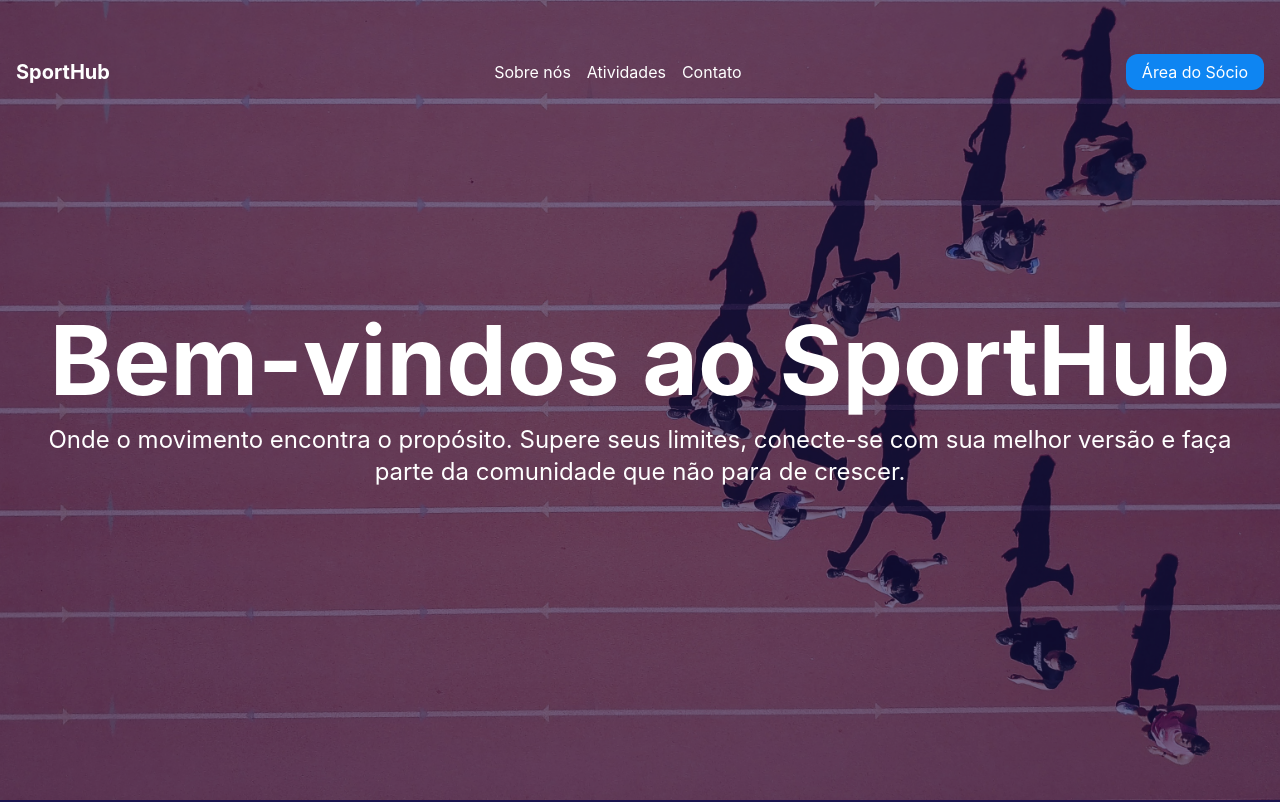
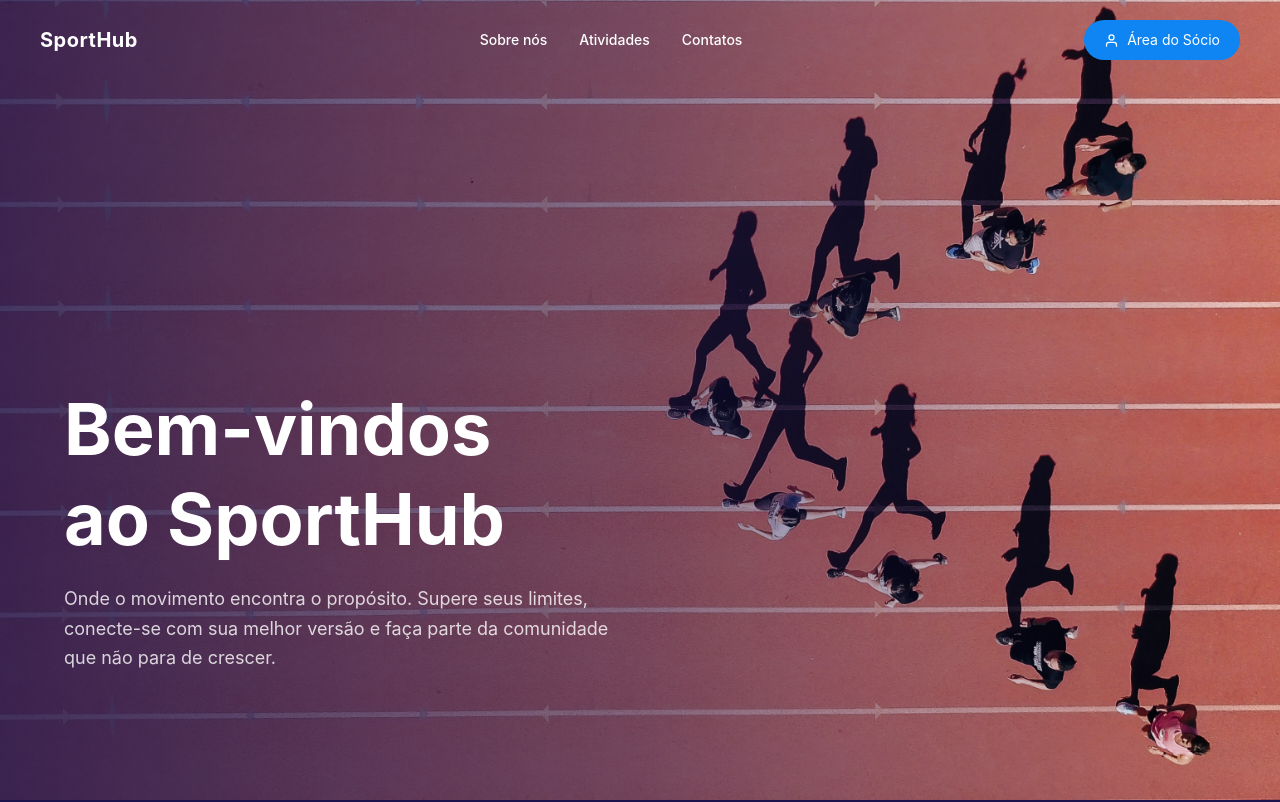
Before and after one commit to GabriAssiss/SportHub, a React (Vite) app in the folder sporthub-landing-page/: page / in a window 1280 px wide. Shown: the top 802 px of the page. Built offline with nearby package versions, Linux system fonts and the light colour scheme.

Commit message:
refactor: header and hero section refactor

```diff
--- a/sporthub-landing-page/src/components/Header.tsx
+++ b/sporthub-landing-page/src/components/Header.tsx
@@ -1,20 +1,21 @@
+import { FiUser } from "react-icons/fi";
+
 export default function Header() {
     return (
-        <header className="text-white z-10 h-36 absolute top-0 left-0 w-full">
-            <nav className="flex items-center justify-between p-4 h-full">
-                <div>
-                    <a href="#" className="text-xl font-bold">SportHub</a>
-                </div>
-                <ul className="flex space-x-4">
-                    <li><a href="#" className="hover:underline">Sobre nós</a></li>
-                    <li><a href="#" className="hover:underline">Atividades</a></li>
-                    <li><a href="#" className="hover:underline">Contato</a></li>
+        <header className="text-white z-10 h-20 absolute top-0 left-0 w-full">
+            <nav className="flex items-center justify-between px-10 h-full">
+                <a href="#" className="text-xl font-bold tracking-wide">SportHub</a>
+
+                <ul className="flex gap-8 text-sm font-medium">
+                    <li><a href="#" className="hover:text-white/70 transition-colors">Sobre nós</a></li>
+                    <li><a href="#" className="hover:text-white/70 transition-colors">Atividades</a></li>
+                    <li><a href="#" className="hover:text-white/70 transition-colors">Contatos</a></li>
                 </ul>
-                <div>
-                    <a href="#" className="bg-secondary-blue text-white px-4 py-2 rounded-xl hover:bg-gray-200">
-                        Área do Sócio
-                    </a>
-                </div>
+
+                <a href="#" className="flex items-center gap-2 bg-secondary-blue text-white text-sm px-5 py-2.5 rounded-full hover:brightness-110 transition-all">
+                    <FiUser size={15} />
+                    Área do Sócio
+                </a>
             </nav>
         </header>
     )
--- a/sporthub-landing-page/src/components/HeroSection.tsx
+++ b/sporthub-landing-page/src/components/HeroSection.tsx
@@ -1,14 +1,15 @@
 export default function HeroSection() {
     return (
-        <section className="text-white bg-hero bg-cover bg-center bg-no-repeat h-screen flex flex-col items-center justify-center text-center p-4">
-            <div className="bg-main-blue absolute h-full w-full opacity-60">
-            </div>
+        <section className="relative text-white bg-hero bg-cover bg-center bg-no-repeat h-screen flex flex-col justify-end pb-32 px-16">
+            <div className="absolute inset-0 bg-linear-to-r from-main-blue/80 via-main-blue/50 to-transparent" />
 
-            <div className="z-10">
-                <h1 className="text-8xl font-bold mb-4">Bem-vindos ao SportHub</h1>
-                <h2 className="text-2xl">
+            <div className="relative z-10 max-w-xl">
+                <h1 className="text-7xl font-bold leading-tight mb-5">
+                    Bem-vindos<br />ao SportHub
+                </h1>
+                <p className="text-lg text-white/80 leading-relaxed">
                     Onde o movimento encontra o propósito. Supere seus limites, conecte-se com sua melhor versão e faça parte da comunidade que não para de crescer.
-                </h2>
+                </p>
             </div>
         </section>
     )
```
